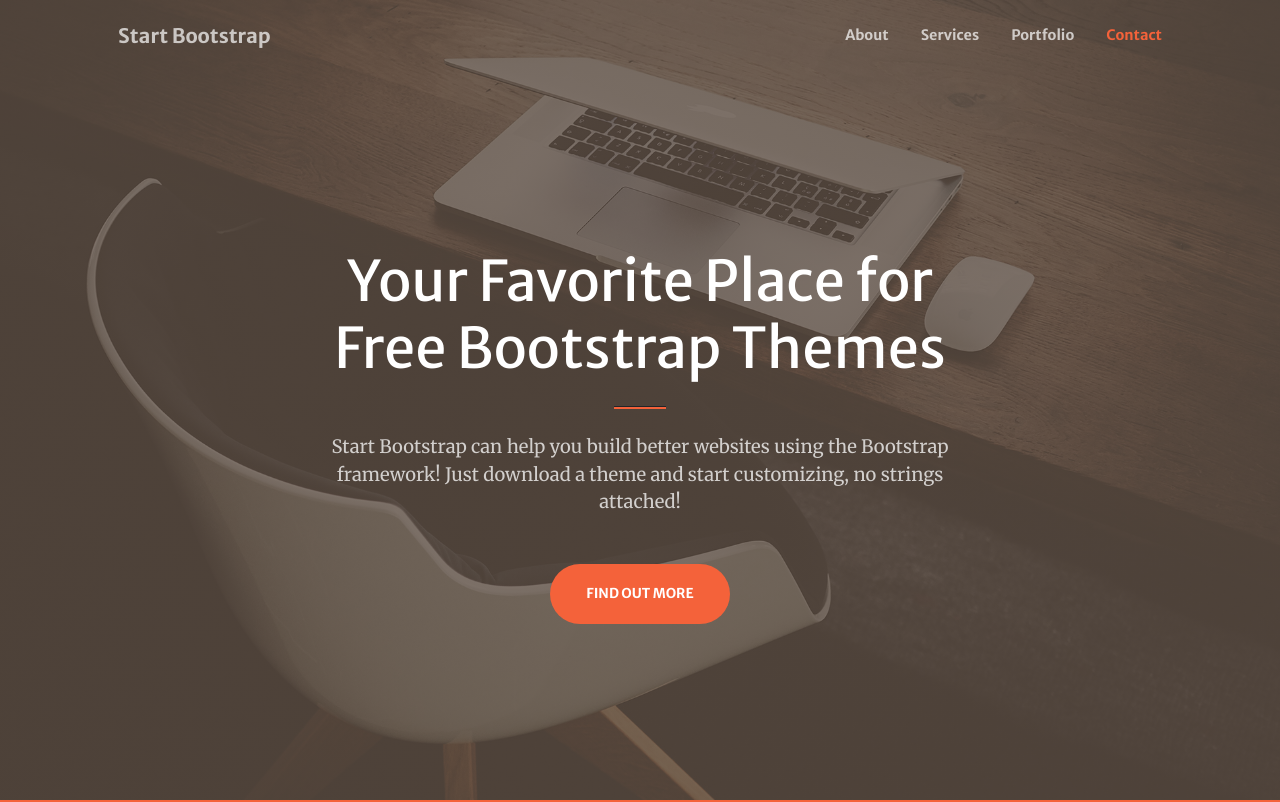
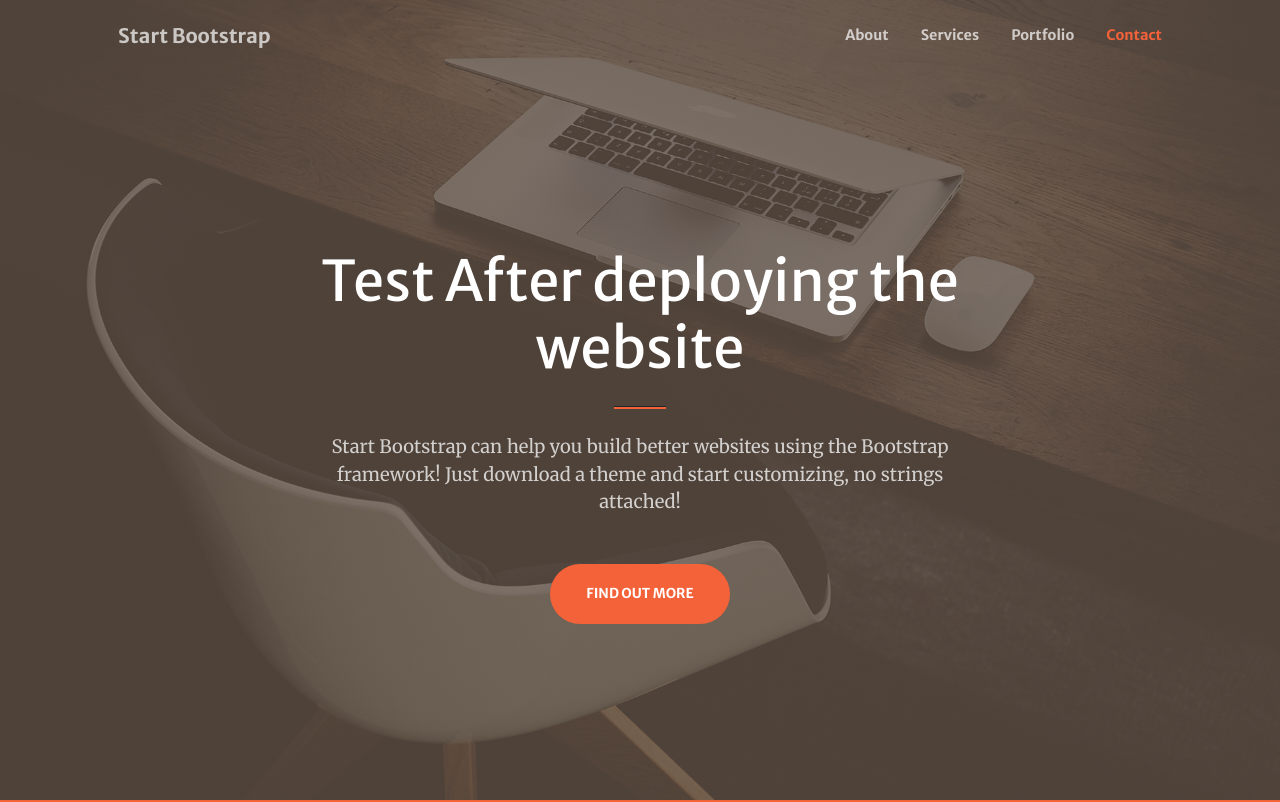
Before and after one commit to alsubaie-os/Landing-Page, a plain HTML site: page index.html in a window 1280 px wide. Shown: the top 802 px of the page. Drawn offline with nearby package versions, Linux system fonts and the light colour scheme; some packages are replaced by stand-ins of ours; a script that the page names is missing.

Commit message:
test_deployment

```diff
--- a/index.html
+++ b/index.html
@@ -44,7 +44,7 @@
         <div class="container px-4 px-lg-5 h-100">
             <div class="row gx-4 gx-lg-5 h-100 align-items-center justify-content-center text-center">
                 <div class="col-lg-8 align-self-end">
-                    <h1 class="text-white font-weight-bold">Your Favorite Place for Free Bootstrap Themes</h1>
+                    <h1 class="text-white font-weight-bold">Test After deploying the website</h1>
                     <hr class="divider" />
                 </div>
                 <div class="col-lg-8 align-self-baseline">
```
